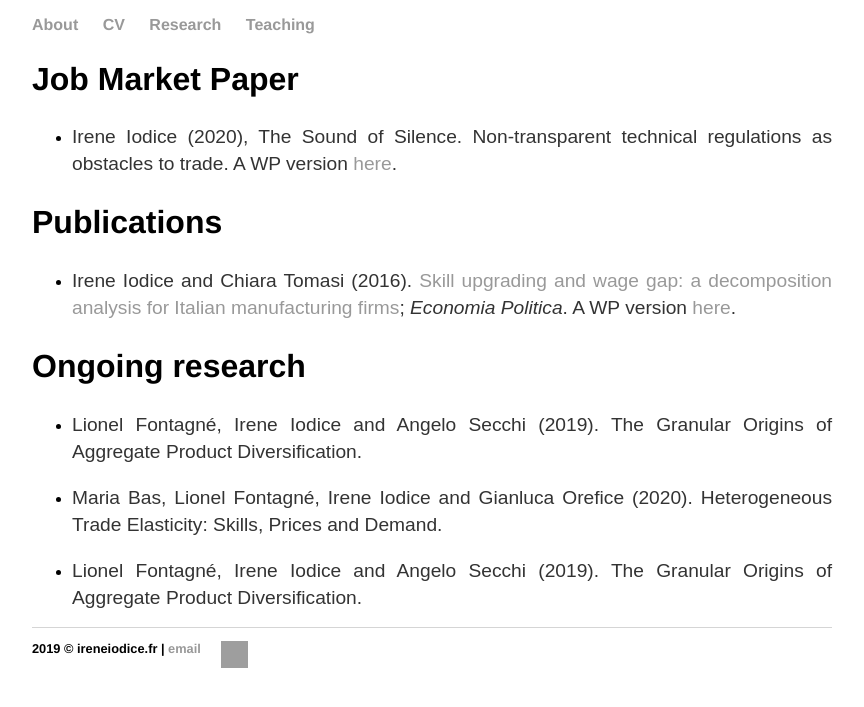
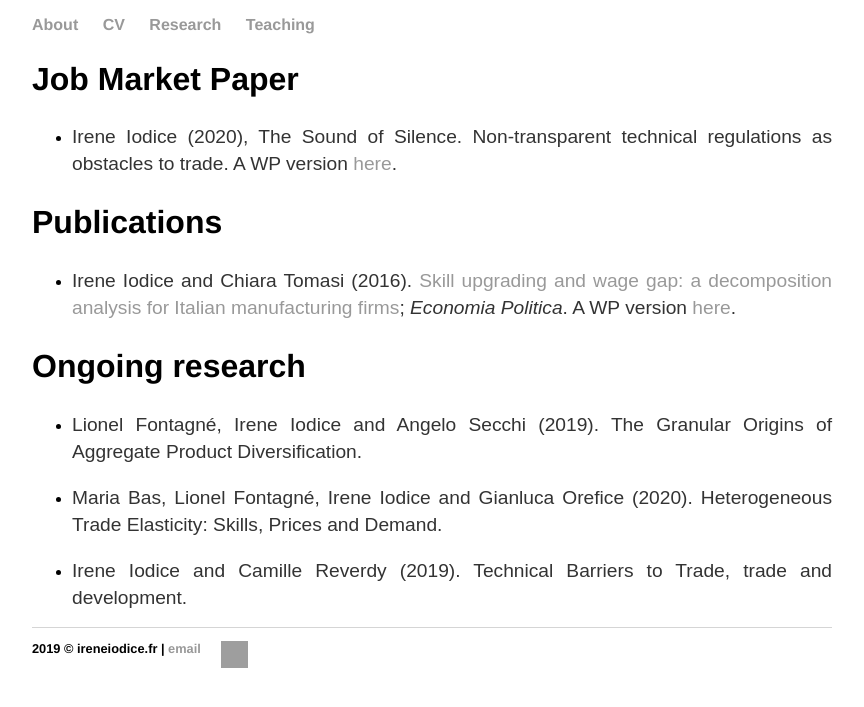
Before and after one commit to ioire/ioire.github.io, a Jekyll site: the page built from research/index.html, in a window 1280 px wide. Shown: the top 707 px of the page, without its empty margins (208-1072 px from the left). Built offline with Jekyll 4.4.1, drawn with Linux system fonts in a browser that asks for light colours; grey boxes are pictures that could not be loaded.

Commit message:
Update index.html

```diff
--- a/research/index.html
+++ b/research/index.html
@@ -16,6 +16,6 @@ title: Irene Iodice
 	<ul>
 	 <li> <p> Lionel Fontagné, Irene Iodice and Angelo Secchi (2019). The Granular Origins of Aggregate Product Diversification. </p> </li>
 	<li> <p> Maria Bas, Lionel Fontagné, Irene Iodice and Gianluca Orefice (2020). Heterogeneous Trade Elasticity: Skills, Prices and Demand. </p> </li>
-	<li> <p> Lionel Fontagné, Irene Iodice and Angelo Secchi (2019). The Granular Origins of Aggregate Product Diversification. </p> </li>
+	<li> <p> Irene Iodice and Camille Reverdy (2019). Technical Barriers to Trade, trade and development. </p> </li>
 	</ul>
 </div><!-- /.blurb -->
```
